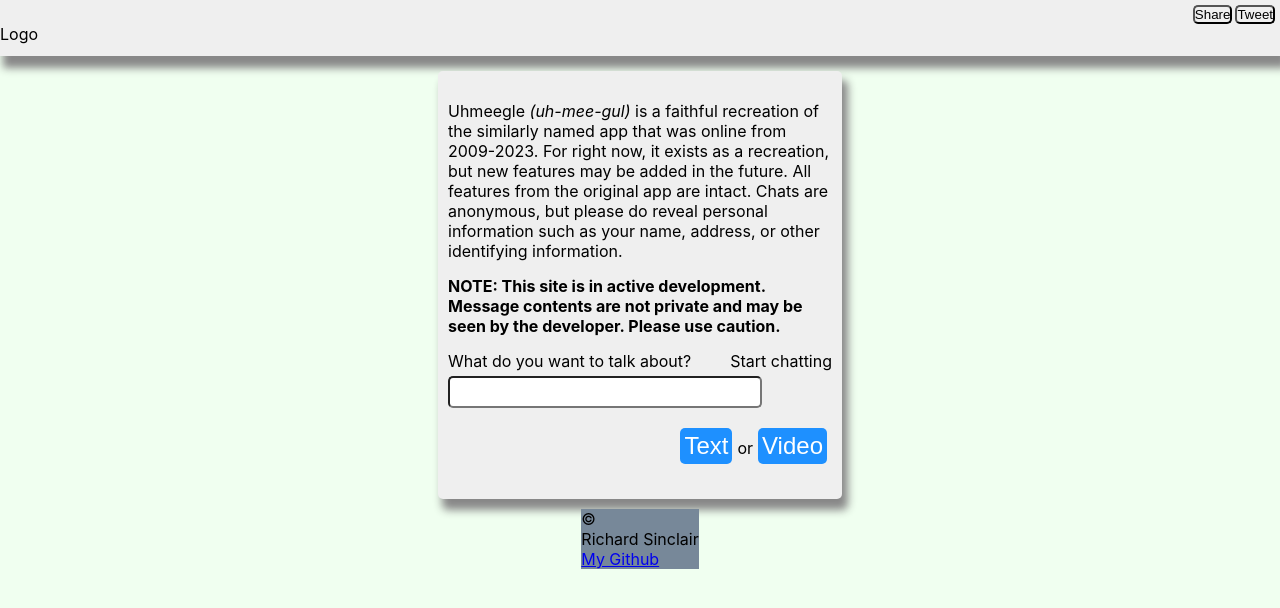
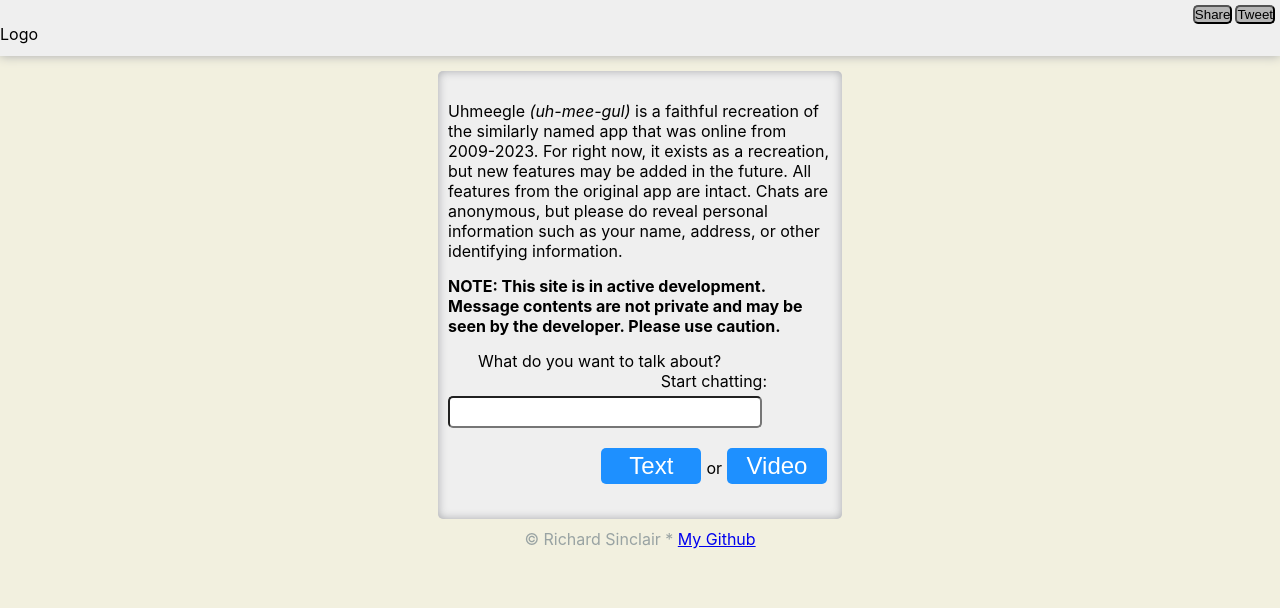
Before and after one commit to DudeLovesRPGs/uhmeegle, a React (Create React App) app: page / in a window 1280 px wide. Shown: the top 608 px of the page. Built offline with nearby package versions, Linux system fonts and the light colour scheme.

Commit message:
Front-page CSS done for now; added TODOs for later fixing and refactoring

```diff
--- a/src/components/Content.js
+++ b/src/components/Content.js
@@ -7,9 +7,9 @@ const Content = () => {
 
     <b><p>NOTE: This site is in active development. Message contents are not private and may be seen by the developer. Please use caution.</p></b>
 
-    <span>What do you want to talk about?</span>
+    <span id = 'whatText'>What do you want to talk about?</span>
 
-    <span id='chatText'>Start chatting</span>
+    <span id='chatText'>Start chatting:</span>
     <br />
     <input id='interestsField' type="text" />
 
--- a/src/components/Footer.js
+++ b/src/components/Footer.js
@@ -1,11 +1,12 @@
-import React from 'react'
+import React from "react";
 
 const Footer = () => {
+  return (
+    <footer className="Footer">
+    <p>&copy; Richard Sinclair *&nbsp; </p>
+      <a href="https://www.github.com/DudeLovesRPGs">My Github</a>
+    </footer>
+  );
+};
 
-    return(
-        <footer className='Footer'>&copy; <p>Richard Sinclair</p> <a href="https://www.github.com/DudeLovesRPGs">My Github</a></footer>
-
-    )
-}
-
-export default Footer
+export default Footer;
--- a/src/components/Home.js
+++ b/src/components/Home.js
@@ -2,12 +2,14 @@ import React from 'react'
 import Header from './Header'
 import Content from './Content'
 import Footer from './Footer'
+
+//TODO:Decide whether to implement these,or delete at a later date.
 import {FacebookShareButton, TwitterShareButton} from 'react-share'
 
 
 const Home = () => {
 
-    // TODO: Split header, main, and footer into own components.
+
 
     return(
         <main className='Home'>
--- a/src/index.css
+++ b/src/index.css
@@ -1,3 +1,6 @@
+/*TODO: Refactor CSS; less hack-y margins and spacing, review for responsiveness/make responsive, etc. */
+
+
 *{
   margin: 0;
   padding: 0;
@@ -21,21 +24,34 @@ body {
 
 }
 
+button:hover{
+  cursor: pointer;
+}
+
 .Home{
+/*TODO: Fix background color to be closer to Omegle original*/
+
   display: flex;
   flex-direction: column;
   height: 100vh;
-  background-color: honeydew;
+  background-color: #f2f0df;
 
 }
 
+
+
 .Header{
+/*TODO: Add actual logo in header at some point*/
+/*TODO: Fix button styling in header.*/
+/*TODO: Fix header color to contrast better with background color*/
+
+
   display: block;
   background-color: #efefef;
   width: 100vw;
   height: 7%;
   margin-bottom: 15px;
-  box-shadow: 5px 10px 8px 2px #888888 ;
+  box-shadow: 0 0 10px #a8a9ad ;
 
 
 }
@@ -50,6 +66,7 @@ body {
   float: right;
   margin-top: 5px;
   border-radius: 5px;
+  background-color: #b6b6b6;
 }
 
 #FBShareButton{
@@ -67,15 +84,19 @@ body {
   align-self: center;
   text-align: left;
   margin-bottom: 10px;
+  box-shadow: inset 0 0 10px #a8a9ad;
   border-radius: 5px;
-  box-shadow: 5px 10px 8px 1px #888888 ;
 
 }
 
 
+#whatText{
+  margin-left: 30px;
+}
 
 #chatText{
   float: right;
+  margin-right: 65px;
 }
 
 .Content p, input{
@@ -95,6 +116,7 @@ body {
 #buttonRow button{
   margin: 5px;
   padding: 4px;
+  width: 100px;
   font-size: 1.5rem;
   text-align: center;
   border-radius: 5px;
@@ -104,8 +126,12 @@ body {
 }
 
 .Footer{
-  background-color:lightslategrey;
+  display: flex;
+  flex-direction: row;
+  background-color: none;
   align-self: center;
+  color: #99a3a3;
+
 }
 
 
```
